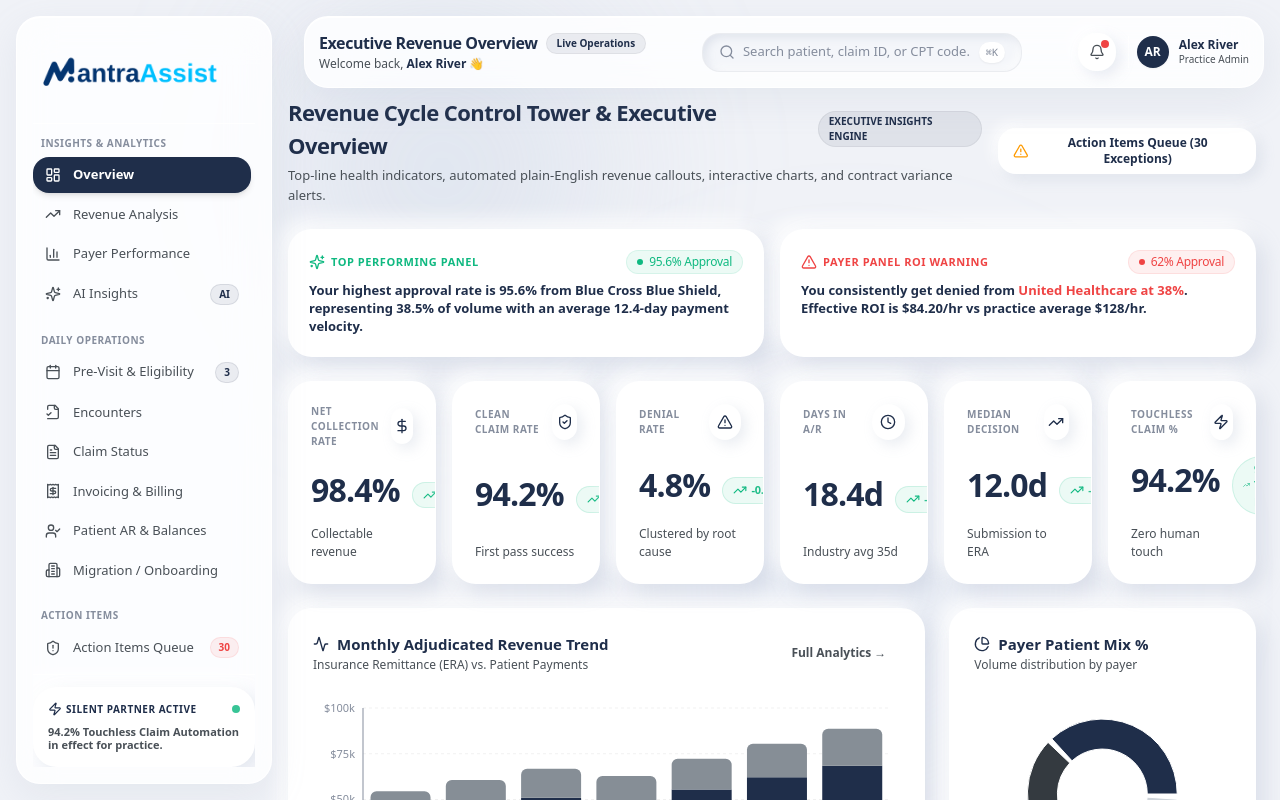
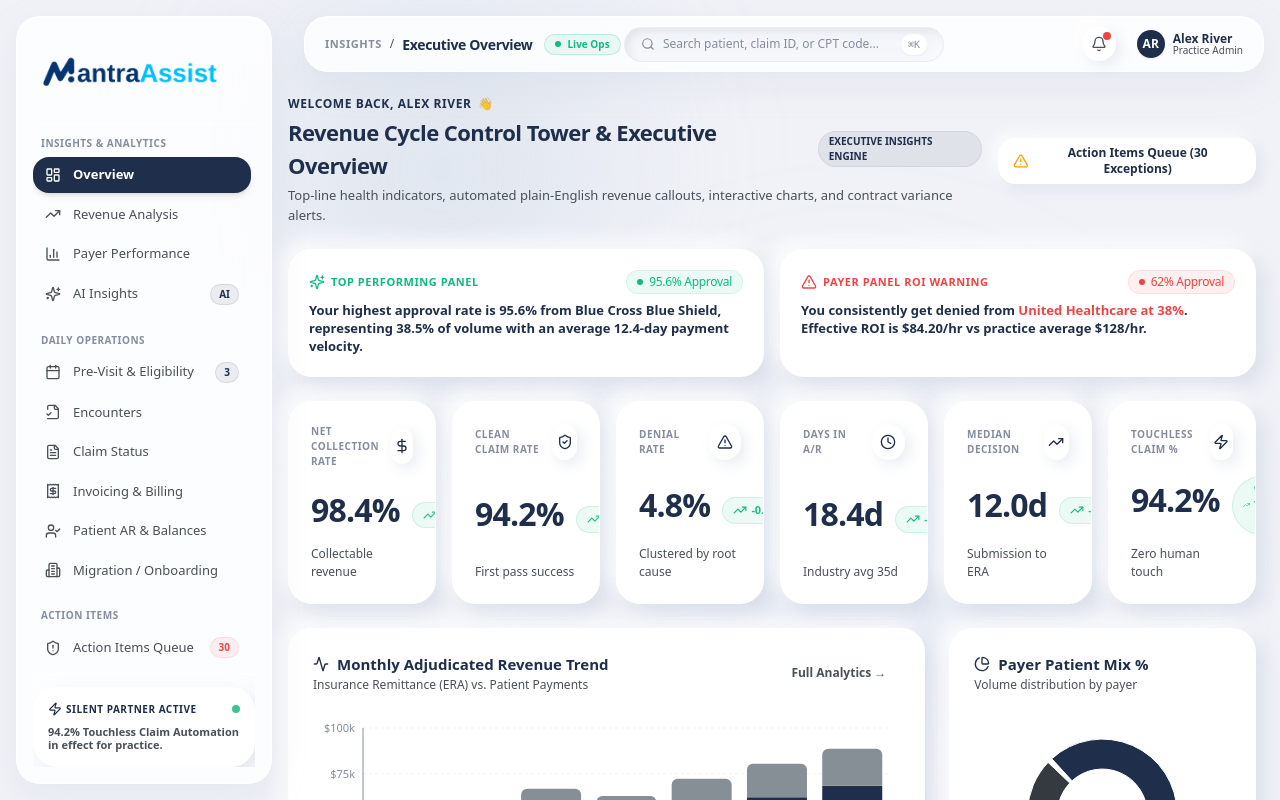
Before and after one commit to abhishek-mantra/RevenueCycle, a Next.js app: page /insights/overview in a window 1280 px wide. Shown: the top 800 px of the page. Built offline with nearby package versions, Linux system fonts and the light colour scheme.

Commit message:
searchbar configured

```diff
--- a/src/app/insights/overview/page.tsx
+++ b/src/app/insights/overview/page.tsx
@@ -72,6 +72,9 @@ export default function OverviewPage() {
         {/* Top Header */}
         <motion.div variants={itemVariants} className="flex flex-col md:flex-row md:items-center justify-between gap-4">
           <div>
+            <p className="text-xs font-bold text-[var(--accent)] uppercase tracking-wider mb-1 flex items-center gap-1.5">
+              <span>Welcome back, Alex River</span> 👋
+            </p>
             <div className="flex items-center gap-2">
               <h1 className="text-[22px] font-extrabold tracking-tight text-[var(--foreground)]">
                 Revenue Cycle Control Tower & Executive Overview
--- a/src/components/layout/topbar.tsx
+++ b/src/components/layout/topbar.tsx
@@ -4,89 +4,91 @@ import React from "react";
 import { usePathname } from "next/navigation";
 import { useAppStore } from "@/store/useAppStore";
 import { motion } from "framer-motion";
-import { Search, Bell, UserCheck, ShieldAlert } from "lucide-react";
+import { Search, Bell } from "lucide-react";
 import { clsx } from "clsx";
 
 export const Topbar: React.FC = () => {
   const pathname = usePathname();
   const { sidebarCollapsed } = useAppStore();
 
-  const getPageTitle = () => {
-    if (pathname.includes("/insights/overview")) return "Executive Revenue Overview";
-    if (pathname.includes("/insights/revenue-analysis")) return "Revenue Analysis & Financials";
-    if (pathname.includes("/insights/payer-performance")) return "Payer Performance & Contract Variance";
-    if (pathname.includes("/insights/ai-insights")) return "AI Revenue Cycle Assistant";
-    if (pathname.includes("/appointments")) return "Pre-Visit Financials & Eligibility Worklist";
-    if (pathname.includes("/encounters")) return "Encounter Management";
-    if (pathname.includes("/claims")) return "Claim Submission & Lifecycle Tracker";
-    if (pathname.includes("/invoicing")) return "Patient Invoicing & Receipts";
-    if (pathname.includes("/patient-responsibility")) return "Patient AR & Collections";
-    if (pathname.includes("/onboarding")) return "System Migration & Shadow Mode Import";
-    if (pathname.includes("/worklist/denials")) return "Denial Management & Root-Cause Groups";
-    if (pathname.includes("/worklist")) return "Action Items & Exception Worklist";
-    if (pathname.includes("/credentialing")) return "Credentialing & Transaction Enrollment Vault";
-    if (pathname.includes("/automation")) return "Rules & Automation Configuration";
-    if (pathname.includes("/settings")) return "Account & System Settings";
-    return "MantraCare Revenue Operations";
+  const getBreadcrumb = () => {
+    if (pathname.includes("/insights/overview")) return { group: "Insights", title: "Executive Overview" };
+    if (pathname.includes("/insights/revenue-analysis")) return { group: "Insights", title: "Revenue Analysis" };
+    if (pathname.includes("/insights/payer-performance")) return { group: "Insights", title: "Payer Performance" };
+    if (pathname.includes("/insights/ai-insights")) return { group: "Insights", title: "AI Assistant" };
+    if (pathname.includes("/appointments")) return { group: "Daily Operations", title: "Pre-Visit Worklist" };
+    if (pathname.includes("/encounters")) return { group: "Daily Operations", title: "Encounters" };
+    if (pathname.includes("/claims")) return { group: "Daily Operations", title: "Claim Tracker" };
+    if (pathname.includes("/invoicing")) return { group: "Daily Operations", title: "Invoicing & Receipts" };
+    if (pathname.includes("/patient-responsibility")) return { group: "Daily Operations", title: "Patient AR" };
+    if (pathname.includes("/onboarding")) return { group: "Daily Operations", title: "Migration Import" };
+    if (pathname.includes("/worklist")) return { group: "Action Items", title: "Exceptions Queue" };
+    if (pathname.includes("/credentialing")) return { group: "Credentialing", title: "Enrollments" };
+    if (pathname.includes("/automation")) return { group: "Automation", title: "Rules & Flow" };
+    if (pathname.includes("/settings")) return { group: "System", title: "Settings" };
+    return { group: "MantraCare", title: "Operations" };
   };
+
+  const breadcrumb = getBreadcrumb();
 
   return (
     <header
       className={clsx(
-        "glass-chrome fixed top-4 right-4 z-30 transition-all duration-300 p-3.5 flex items-center justify-between shadow-xl border border-white/70 select-none rounded-3xl",
+        "glass-chrome fixed top-4 right-4 z-30 transition-all duration-300 px-5 py-3 flex items-center justify-between shadow-xl border border-white/70 select-none rounded-3xl h-14",
         sidebarCollapsed ? "left-24" : "left-76"
       )}
     >
-      {/* Title & Greeting */}
-      <div className="flex items-center gap-3">
-        <div>
-          <div className="flex items-center gap-2">
-            <h2 className="text-[16px] font-bold text-[var(--foreground)] tracking-tight">
-              {getPageTitle()}
-            </h2>
-            <span className="px-2.5 py-0.5 rounded-full text-[10px] font-bold bg-[var(--accent-soft)] text-[var(--accent)] border border-black/5">
-              Live Operations
-            </span>
-          </div>
-          <p className="text-[12px] text-[var(--foreground-muted)] font-medium">
-            Welcome back, <span className="font-bold text-[var(--foreground)]">Alex River</span> 👋
-          </p>
+      {/* Left: Clean Breadcrumb & Live Ops Indicator */}
+      <div className="flex items-center gap-3 shrink-0">
+        <div className="flex items-center gap-2">
+          <span className="text-[11px] font-bold uppercase tracking-wider text-[var(--foreground-faint)]">
+            {breadcrumb.group}
+          </span>
+          <span className="text-[12px] text-[var(--foreground-muted)] font-medium">/</span>
+          <h2 className="text-[14px] font-extrabold text-[var(--foreground)] tracking-tight">
+            {breadcrumb.title}
+          </h2>
         </div>
+
+        <span className="hidden sm:flex items-center gap-1.5 px-2.5 py-0.5 rounded-full text-[10px] font-bold bg-[var(--status-success-bg)] text-[var(--status-success)] border border-[var(--status-success)]/20">
+          <span className="w-1.5 h-1.5 rounded-full bg-[var(--status-success)] animate-pulse" />
+          Live Ops
+        </span>
       </div>
 
-      {/* Global Search Bar (Capsule design) */}
-      <div className="hidden md:flex items-center gap-2 neu-pressed px-4 py-2 rounded-full w-80 text-[13px] transition-all focus-within:ring-2 focus-within:ring-[var(--accent)]">
-        <Search className="w-4 h-4 text-[var(--foreground-faint)] shrink-0" />
+      {/* Center: Absolute Fixed Search Bar (Never Shifts Position) */}
+      <div className="hidden lg:flex items-center gap-2 neu-pressed px-4 py-1.5 rounded-full w-80 text-[13px] absolute left-1/2 -translate-x-1/2 transition-all focus-within:ring-2 focus-within:ring-[var(--accent)]">
+        <Search className="w-3.5 h-3.5 text-[var(--foreground-faint)] shrink-0" />
         <input
           type="text"
           placeholder="Search patient, claim ID, or CPT code..."
-          className="bg-transparent border-none outline-none text-[13px] text-[var(--foreground)] placeholder-[var(--foreground-faint)] w-full"
+          className="bg-transparent border-none outline-none text-[12px] text-[var(--foreground)] placeholder-[var(--foreground-faint)] w-full"
         />
-        <kbd className="hidden lg:inline-block px-1.5 py-0.5 text-[10px] font-mono text-[var(--foreground-faint)] bg-white rounded-md border border-[var(--border)] shadow-xs">
+        <kbd className="px-1.5 py-0.5 text-[10px] font-mono text-[var(--foreground-faint)] bg-white rounded-md border border-[var(--border)] shadow-xs">
           ⌘K
         </kbd>
       </div>
 
-      {/* User Actions & Profile Pill */}
-      <div className="flex items-center gap-3">
-        {/* Notifications Icon with Badge */}
+      {/* Right: Notifications & User Profile */}
+      <div className="flex items-center gap-3 shrink-0">
+        {/* Notifications Button */}
         <motion.button
-          whileHover={{ scale: 1.08 }}
+          whileHover={{ scale: 1.05 }}
           whileTap={{ scale: 0.95 }}
-          className="relative p-2.5 rounded-full neu-soft hover:bg-[var(--surface-muted)] text-[var(--foreground-muted)] hover:text-[var(--foreground)] transition-colors cursor-pointer"
+          className="relative p-2 rounded-full neu-soft hover:bg-[var(--surface-muted)] text-[var(--foreground-muted)] hover:text-[var(--foreground)] transition-colors cursor-pointer"
           title="Notifications"
         >
           <Bell className="w-4 h-4" />
-          <span className="absolute top-1.5 right-1.5 w-2 h-2 rounded-full bg-[var(--status-critical)]" />
+          <span className="absolute top-1 right-1 w-2 h-2 rounded-full bg-[var(--status-critical)]" />
         </motion.button>
 
-        {/* User Profile Pill */}
-        <div className="flex items-center gap-2.5 pl-2 border-l border-[var(--border)]">
-          <div className="w-8 h-8 rounded-full bg-[var(--accent)] text-white flex items-center justify-center font-extrabold text-xs shadow-xs">
+        {/* User Profile */}
+        <div className="flex items-center gap-2 pl-2 border-l border-[var(--border)]">
+          <div className="w-7 h-7 rounded-full bg-[var(--accent)] text-white flex items-center justify-center font-extrabold text-xs shadow-xs">
             AR
           </div>
-          <div className="hidden xl:block text-left">
-            <div className="text-[12px] font-bold leading-tight text-[var(--foreground)]">Alex River</div>
+          <div className="hidden xl:block text-left leading-none">
+            <div className="text-[12px] font-bold text-[var(--foreground)]">Alex River</div>
             <div className="text-[10px] font-medium text-[var(--foreground-muted)]">Practice Admin</div>
           </div>
         </div>
```
